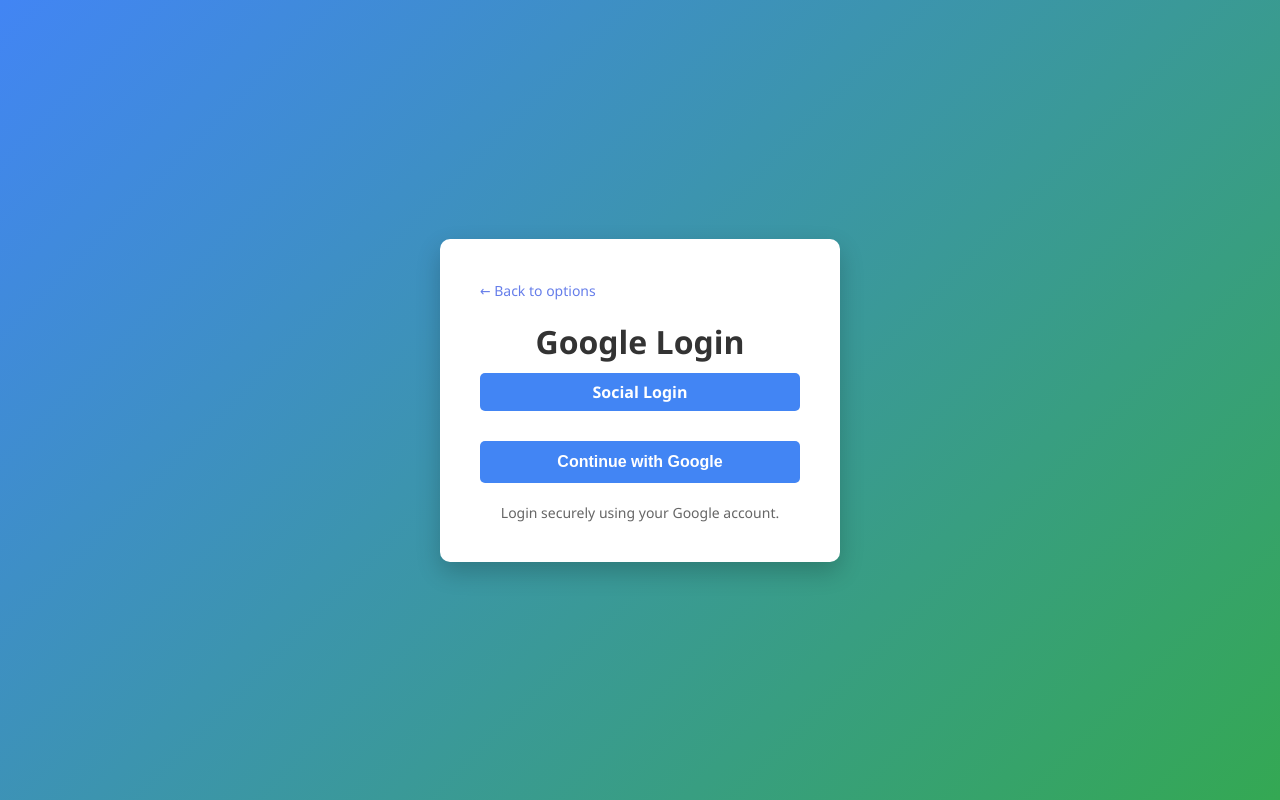
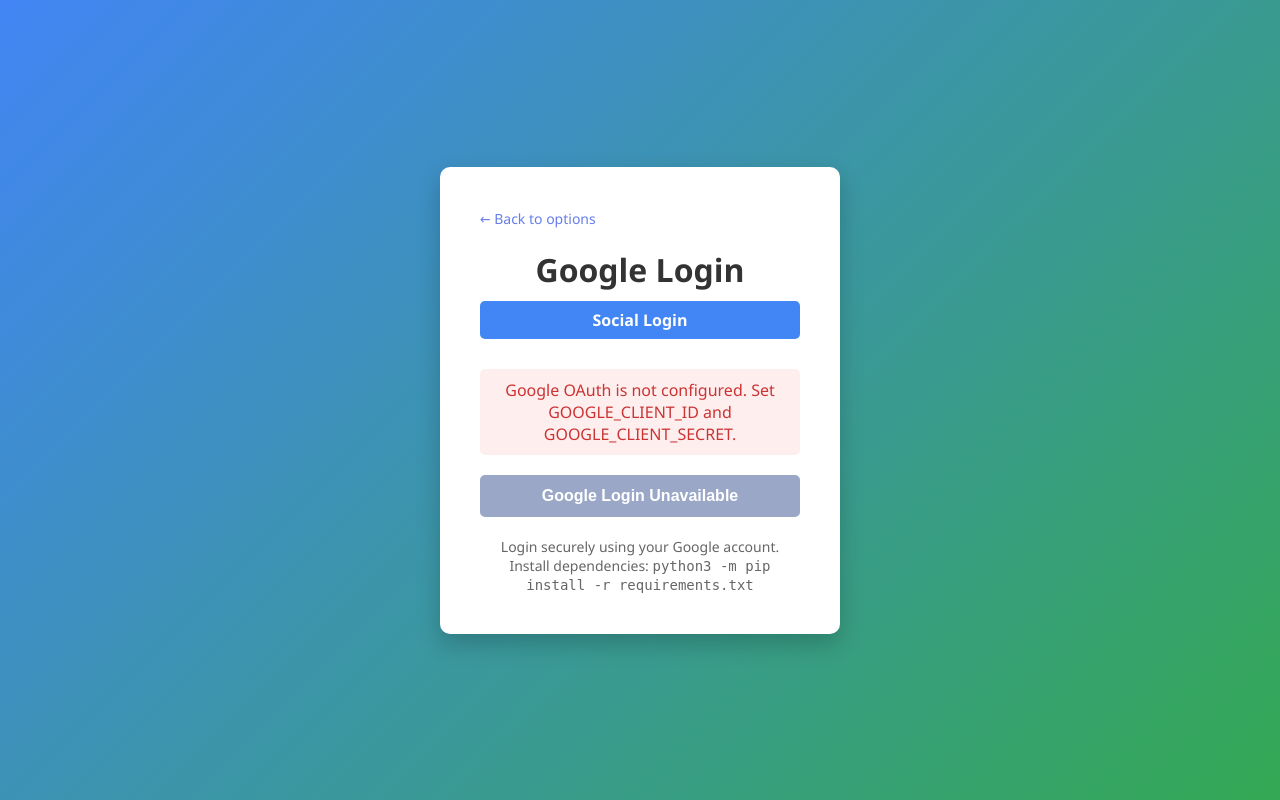
Before and after one commit to tseknouJake/passkey-instead-of-MFA, a Flask app: page /google-login-page in a window 1280 px wide. Run offline with Flask 3, Linux system fonts and the light colour scheme.

Commit message:
trying to fix!

```diff
--- a/app.py
+++ b/app.py
@@ -20,11 +20,53 @@ except ModuleNotFoundError:
 app = Flask(__name__)
 app.secret_key = secrets.token_hex(32)
 
-app.config['GOOGLE_CLIENT_ID'] = os.environ.get("GOOGLE_CLIENT_ID")  # we'll set this next
-app.config['GOOGLE_CLIENT_SECRET'] = os.environ.get("GOOGLE_CLIENT_SECRET")
+
+def load_local_env(path=".env"):
+    """Load KEY=VALUE pairs from a local .env file without overriding existing env vars."""
+    if not os.path.exists(path):
+        return
+
+    with open(path, "r", encoding="utf-8") as f:
+        for raw_line in f:
+            line = raw_line.strip()
+            if not line or line.startswith("#") or "=" not in line:
+                continue
+
+            key, value = line.split("=", 1)
+            key = key.strip()
+            value = value.strip().strip('"').strip("'")
+
+            if key and key not in os.environ:
+                os.environ[key] = value
+
+
+load_local_env()
+
+app.config['GOOGLE_CLIENT_ID'] = (os.environ.get("GOOGLE_CLIENT_ID") or "").strip()
+app.config['GOOGLE_CLIENT_SECRET'] = (os.environ.get("GOOGLE_CLIENT_SECRET") or "").strip()
+
+
+def get_google_oauth_error():
+    """Return a user-facing configuration error for Google OAuth, or None."""
+    if not GOOGLE_OAUTH_AVAILABLE:
+        return 'Google login is unavailable: missing OAuth dependencies.'
+
+    client_id = app.config.get('GOOGLE_CLIENT_ID')
+    client_secret = app.config.get('GOOGLE_CLIENT_SECRET')
+
+    if not client_id or not client_secret:
+        return 'Google OAuth is not configured. Set GOOGLE_CLIENT_ID and GOOGLE_CLIENT_SECRET.'
+
+    if 'your-' in client_id.lower() or 'your-' in client_secret.lower():
+        return 'Google OAuth uses placeholder credentials. Replace with real Google Cloud OAuth values.'
+
+    if not client_id.endswith('.apps.googleusercontent.com'):
+        return 'GOOGLE_CLIENT_ID format looks invalid. It should end with .apps.googleusercontent.com.'
+
+    return None
 
 oauth = OAuth(app) if GOOGLE_OAUTH_AVAILABLE else None
-if oauth:
+if oauth and not get_google_oauth_error():
     oauth.register(
         name='google',
         client_id=app.config['GOOGLE_CLIENT_ID'],
@@ -411,24 +453,40 @@ def logout():
 
 @app.route('/google-login-page')
 def google_login_page():
-    if not GOOGLE_OAUTH_AVAILABLE:
-        return render_template('google_login.html', error='Google login is unavailable: missing OAuth dependencies.')
-    return render_template('google_login.html')
+    oauth_error = get_google_oauth_error()
+    return render_template('google_login.html', error=oauth_error, oauth_available=oauth_error is None)
 
 @app.route('/login/google')
 def login_google():
-    if not oauth:
-        return render_template('google_login.html', error='Google login is unavailable: missing OAuth dependencies.'), 503
+    oauth_error = get_google_oauth_error()
+    if oauth_error:
+        return render_template(
+            'google_login.html',
+            error=oauth_error,
+            oauth_available=False
+        ), 503
     redirect_uri = url_for('google_callback', _external=True)
     return oauth.google.authorize_redirect(redirect_uri)
 
 
 @app.route('/auth/google/callback')
 def google_callback():
-    if not oauth:
-        return render_template('google_login.html', error='Google login is unavailable: missing OAuth dependencies.'), 503
-    # Exchange code for token
-    token = oauth.google.authorize_access_token()
+    oauth_error = get_google_oauth_error()
+    if oauth_error:
+        return render_template(
+            'google_login.html',
+            error=oauth_error,
+            oauth_available=False
+        ), 503
+    try:
+        # Exchange code for token
+        token = oauth.google.authorize_access_token()
+    except Exception:
+        return render_template(
+            'google_login.html',
+            error='Google OAuth callback failed. Verify client credentials and redirect URI.',
+            oauth_available=False
+        ), 401
 
     # Get user info from token
     user_info = token.get('userinfo')
--- a/templates/google_login.html
+++ b/templates/google_login.html
@@ -100,6 +100,18 @@
             transform: translateY(-2px);
         }
 
+        .disabled-btn {
+            width: 100%;
+            padding: 12px;
+            background: #9aa7c7;
+            color: white;
+            border: none;
+            border-radius: 5px;
+            font-size: 16px;
+            font-weight: 600;
+            cursor: not-allowed;
+        }
+
         .error {
             background: #fee;
             color: #c33;
@@ -126,11 +138,18 @@
         {% if error %}
         <div class="error">{{ error }}</div>
         {% endif %}
+        {% if oauth_available %}
         <form action="{{ url_for('login_google') }}" method="GET">
             <button type="submit">Continue with Google</button>
         </form>
+        {% else %}
+        <button class="disabled-btn" type="button" disabled>Google Login Unavailable</button>
+        {% endif %}
         <div class="info">
             <p>Login securely using your Google account.</p>
+            {% if not oauth_available %}
+            <p>Install dependencies: <code>python3 -m pip install -r requirements.txt</code></p>
+            {% endif %}
         </div>
     </div>
 </body>
```
Also changed, not shown: 1 other file.
